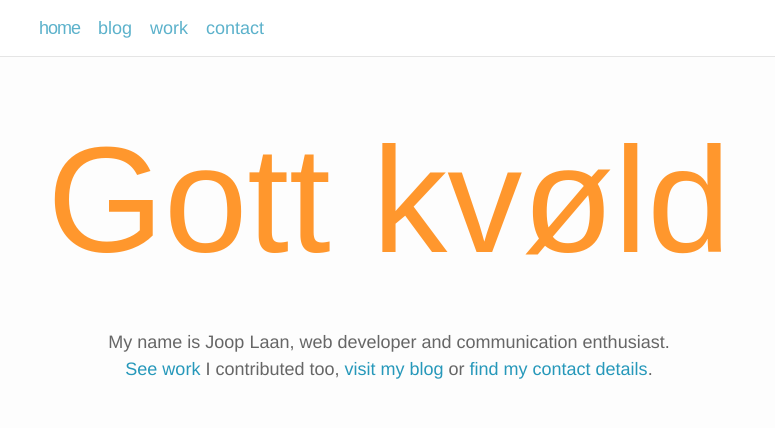
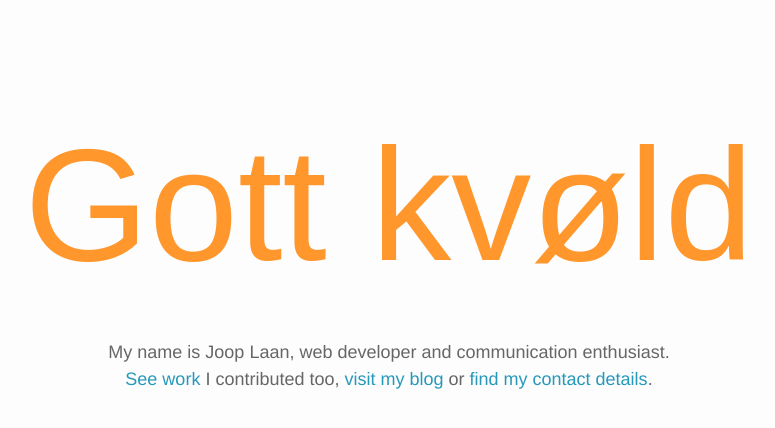
Before and after one commit to jooplaan/jooplaan.github.io, a Jekyll site: the page built from index.html, in a window 1280 px wide. Shown: the top 428 px of the page, without its empty margins (251-1026 px from the left). Built offline with Jekyll 4.4.1, drawn with Linux system fonts in a browser that asks for light colours; the list of posts is cut into pages by our own code.

```diff
--- a/_includes/footer.html
+++ b/_includes/footer.html
@@ -10,6 +10,6 @@
 <script src="/js/welcome-message.js"></script>
 <script src="/js/fittext.js"></script>
 <script type="text/javascript">
-  fitText(document.getElementById('main-header'), 0.8, { minFontSize: '20px', maxFontSize: '165px' })
+  fitText(document.getElementById('main-header'), 0.8, { minFontSize: '20px', maxFontSize: '200px' })
 </script>
 {% endif %}
--- a/_layouts/home.html
+++ b/_layouts/home.html
@@ -1,19 +1,10 @@
 <!DOCTYPE html>
 <html>
-
   {% include head.html %}
-
   <body>
-
-    {% include header.html %}
-
-
     <div class="page-content">
         {{ content }}
     </div>
-
     {% include footer.html %}
-
   </body>
-
 </html>
--- a/_sass/_layout.scss
+++ b/_sass/_layout.scss
@@ -125,7 +125,7 @@ text-align: center;
     font-size: em(132);
     line-height: 1;
     color: $complement_color;
-    max-width: 1200px;
+    max-width: 1400px;
     margin: 0 auto;
     @include media-query($on-laptop) {
         font-size: em(58);
```
Also changed, not shown: _layouts/default.html (+0 -8 lines).
